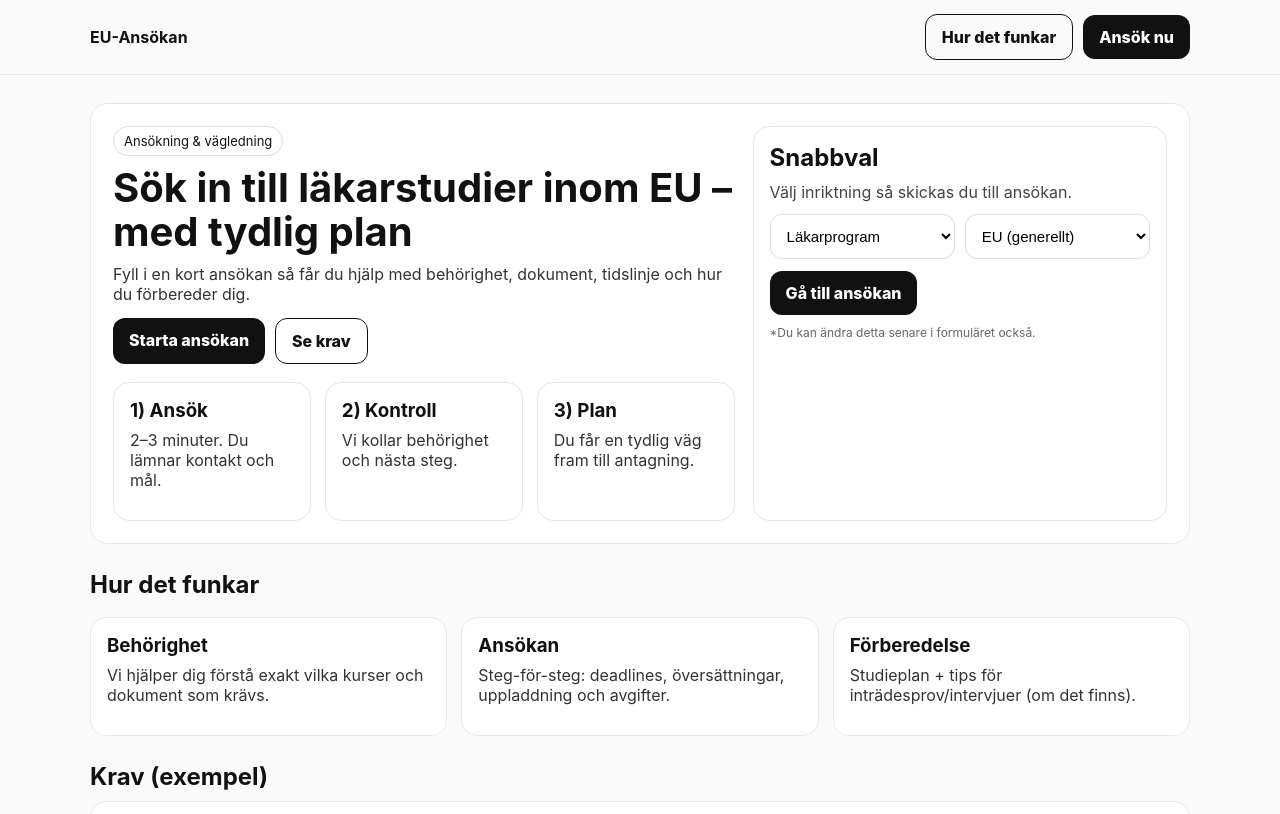
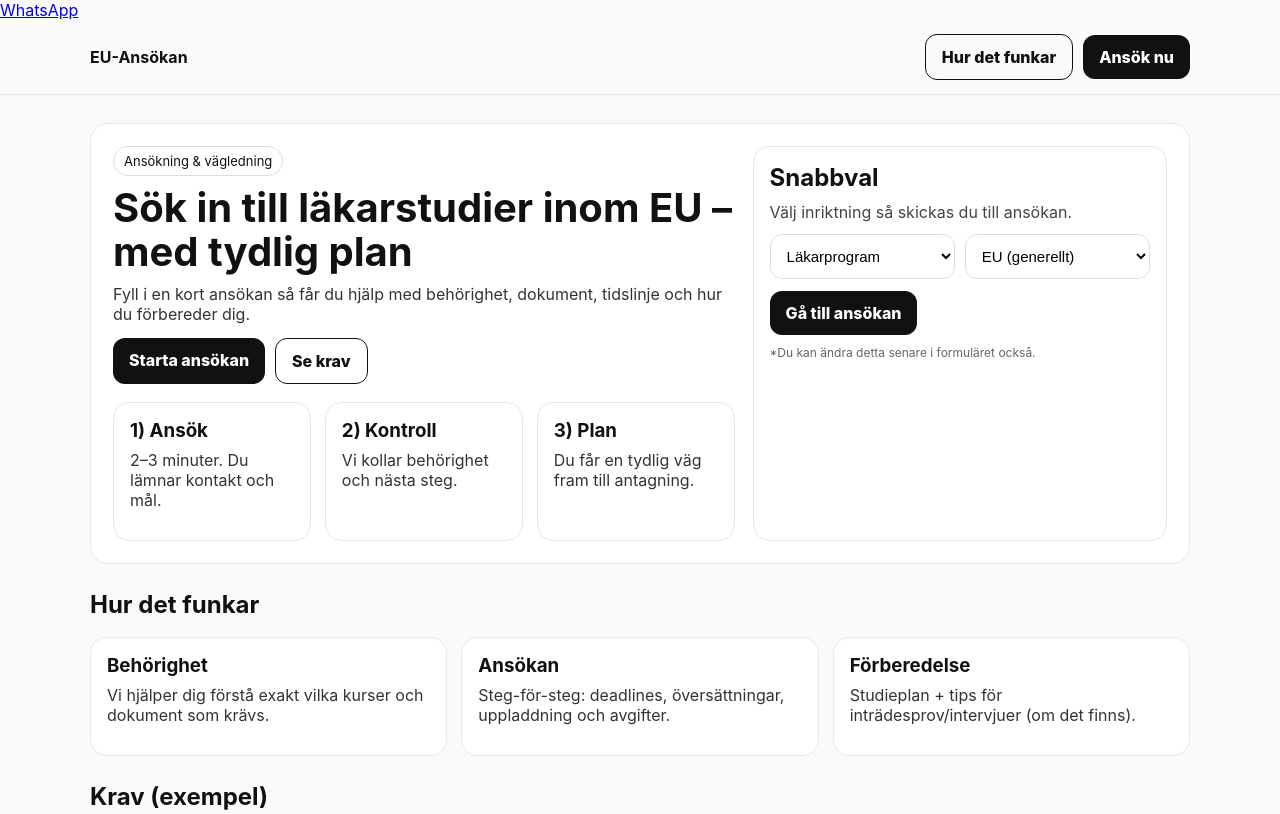
Before and after one commit to wisam2023upjs/eu-ansokan, a plain HTML site: page index.html in a window 1280 px wide. Shown: the top 814 px of the page. Drawn offline with Linux system fonts and the light colour scheme.

Commit message:
Update index.html

```diff
--- a/index.html
+++ b/index.html
@@ -42,6 +42,12 @@
     }
   </style>
 </head>
+<a class="wa-float"
+   href="https://wa.me/46739905006?text=Hej!%20Jag%20vill%20ans%C3%B6ka%20till%20l%C3%A4karstudier%20inom%20EU."
+   target="_blank"
+   rel="noopener">
+  WhatsApp
+</a>
 
 <body>
 <header>
```
